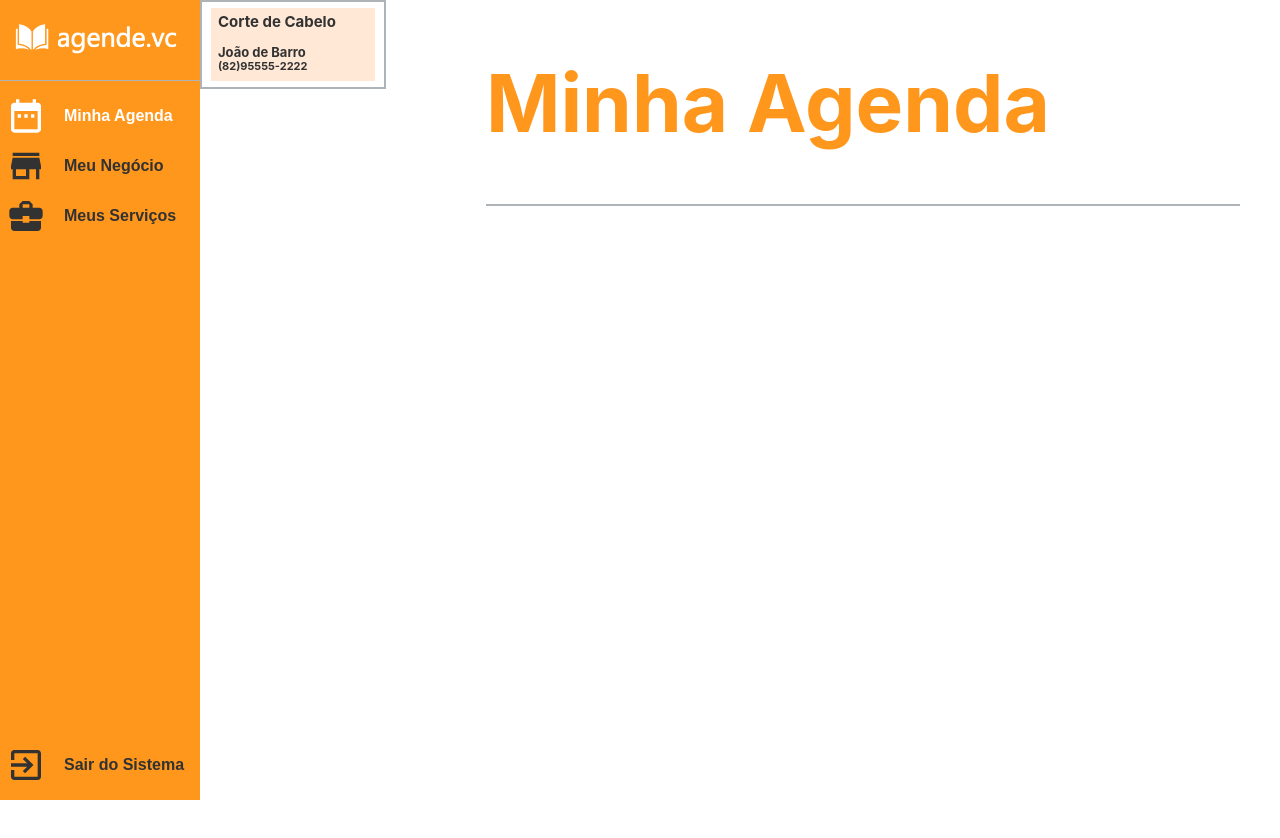
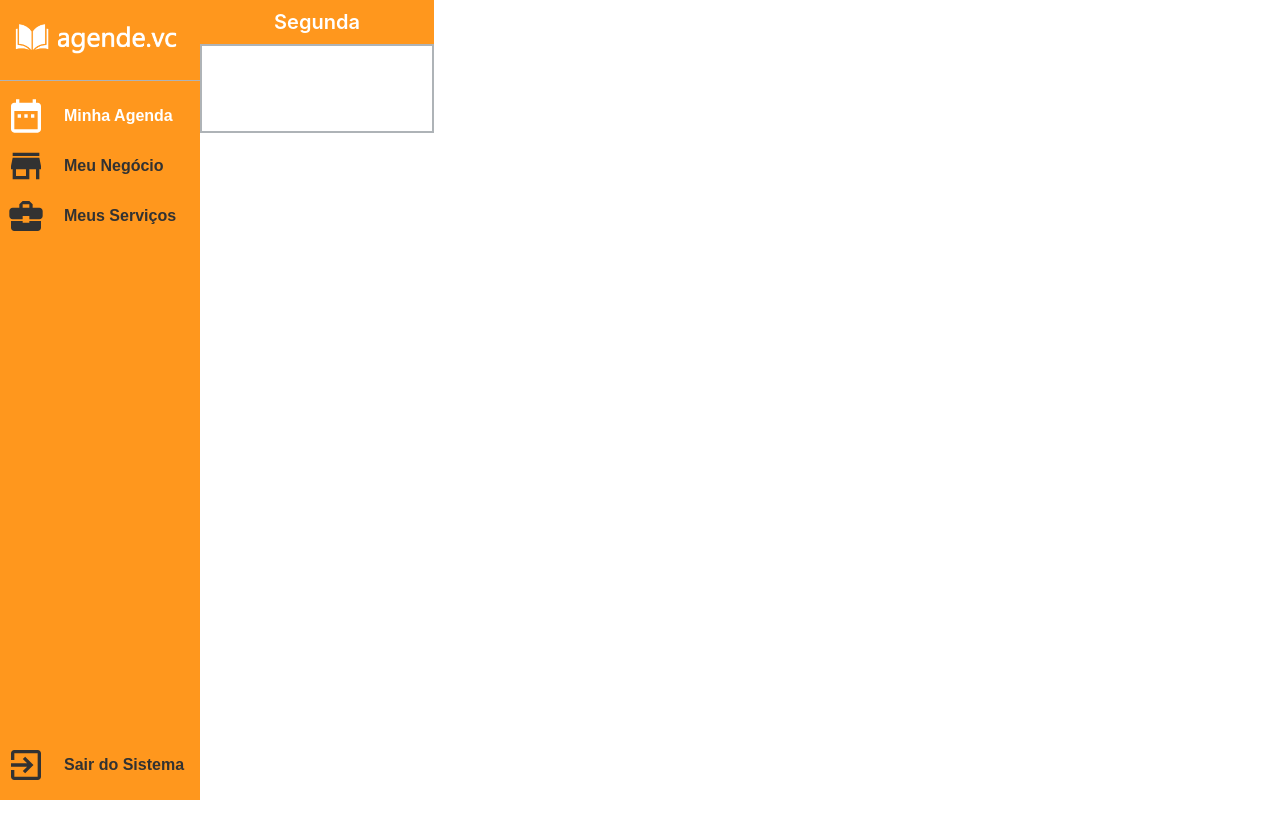
Before and after one commit to william-ferreira/agendevc, a React app in the folder frontend/: page / in a window 1280 px wide. Shown: the top 838 px of the page. Built offline with nearby package versions, Linux system fonts and the light colour scheme.

Commit message:
Added column component

```diff
--- /dev/null
+++ b/frontend/src/components/desktop/Agenda/Coluna/Coluna.tsx
@@ -0,0 +1,18 @@
+import React from 'react';
+import { ColunaContainer } from './styles'; // Importa os estilos personalizados
+
+interface ColunaContainerProps {
+  columnName: string;
+}
+
+const Coluna: React.FC<ColunaContainerProps> = ({
+  columnName
+}) => {
+  return (
+    <ColunaContainer>
+      {columnName}
+    </ColunaContainer>
+  );
+};
+
+export {Coluna};
--- /dev/null
+++ b/frontend/src/components/desktop/Agenda/Coluna/styles.tsx
@@ -0,0 +1,16 @@
+import styled from 'styled-components';
+import { theme } from '../../../../styles/theme';
+
+export const ColunaContainer = styled.div`
+  display: flex;
+  width: 230px;  // Largura fixa
+  height: 40px;  // Altura fixa
+  justify-content: center;
+  align-items: center;
+  color: ${theme.COLORS.BACKGROUND_COLOR};
+  font-size: 20px;
+  font-weight: 600;
+  border: 2px solid;
+  border-color: ${theme.COLORS.PRIMARY_COLOR};
+  background-color: ${theme.COLORS.PRIMARY_COLOR};
+`;
--- a/frontend/src/screens/desktop/MinhaAgenda/MinhaAgenda.tsx
+++ b/frontend/src/screens/desktop/MinhaAgenda/MinhaAgenda.tsx
@@ -6,6 +6,8 @@ import {theme} from "../../../styles/theme";
 import { CardAgendamento } from "../../../components/desktop/CardAgendamento/CardAgendamento";
 import { CelulaContainer } from "../../../components/desktop/Agenda/Celula/styles";
 import { Celula } from "../../../components/desktop/Agenda/Celula/Celula";
+import { ColunaContainer } from "../../../components/desktop/Agenda/Coluna/styles";
+import { Coluna } from "../../../components/desktop/Agenda/Coluna/Coluna";
 
 const agendamento = [
   { servico: "Corte de Cabelo", nomeCliente: "João de Barro", whatsappCliente: "(82)95555-2222" },
@@ -14,11 +16,9 @@ const agendamento = [
 
 const MinhaAgenda: React.FC = () => {
   return (
-    <div style={{ display: "flex", height: "1080px" }}>
-      <Celula>
-      <CardAgendamento nomeCliente={"João de Barro"} nomeServico="Corte de Cabelo" whatsappCliente="(82)95555-2222"></CardAgendamento>
-      </Celula>
-      <ScreenHeader screenHeaderText="Minha Agenda"/>
+    <div style={{ display: "inline-table", height: "1080px" }}>
+      <Coluna columnName="Segunda"></Coluna>
+      <Celula></Celula>
       <div style={{ flexGrow: 1, backgroundColor: theme.COLORS.BACKGROUND_COLOR, padding: "20px" }}>
         {/* Add your agenda content here */}
       </div>
```
